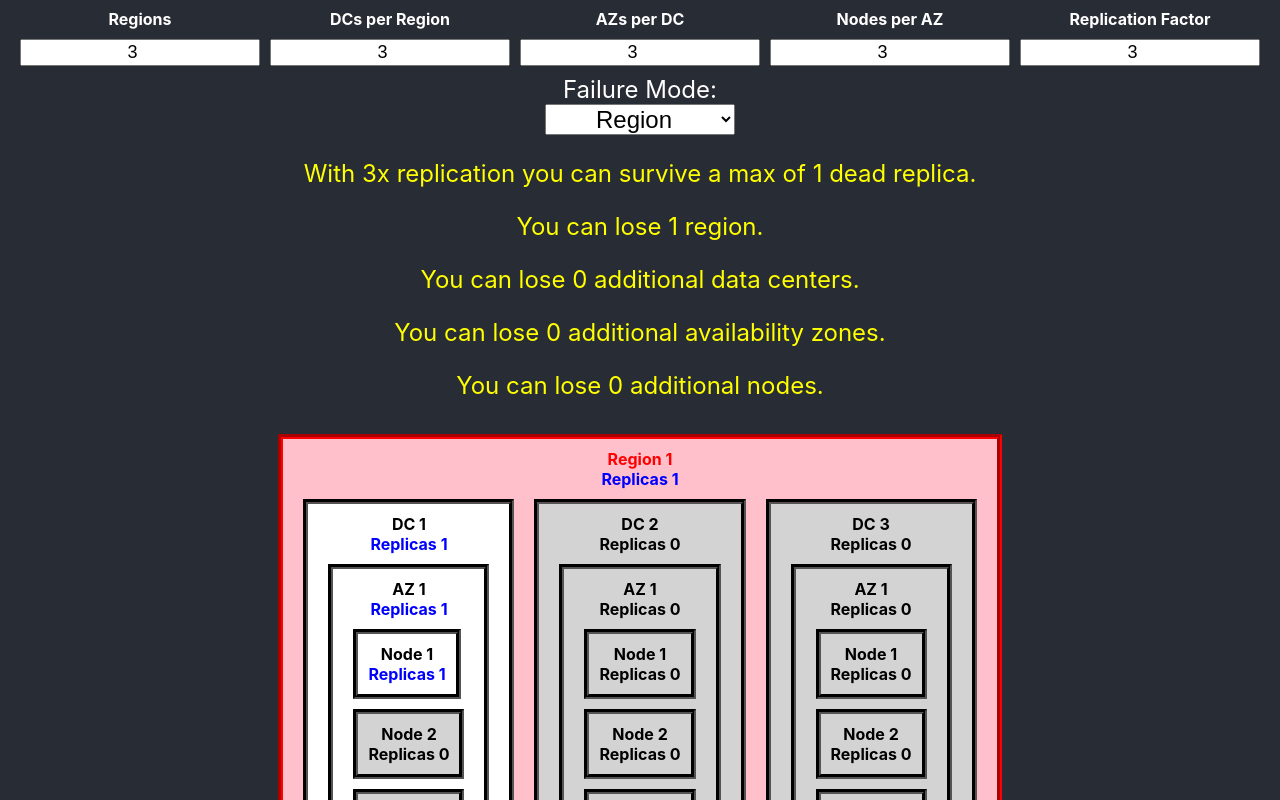
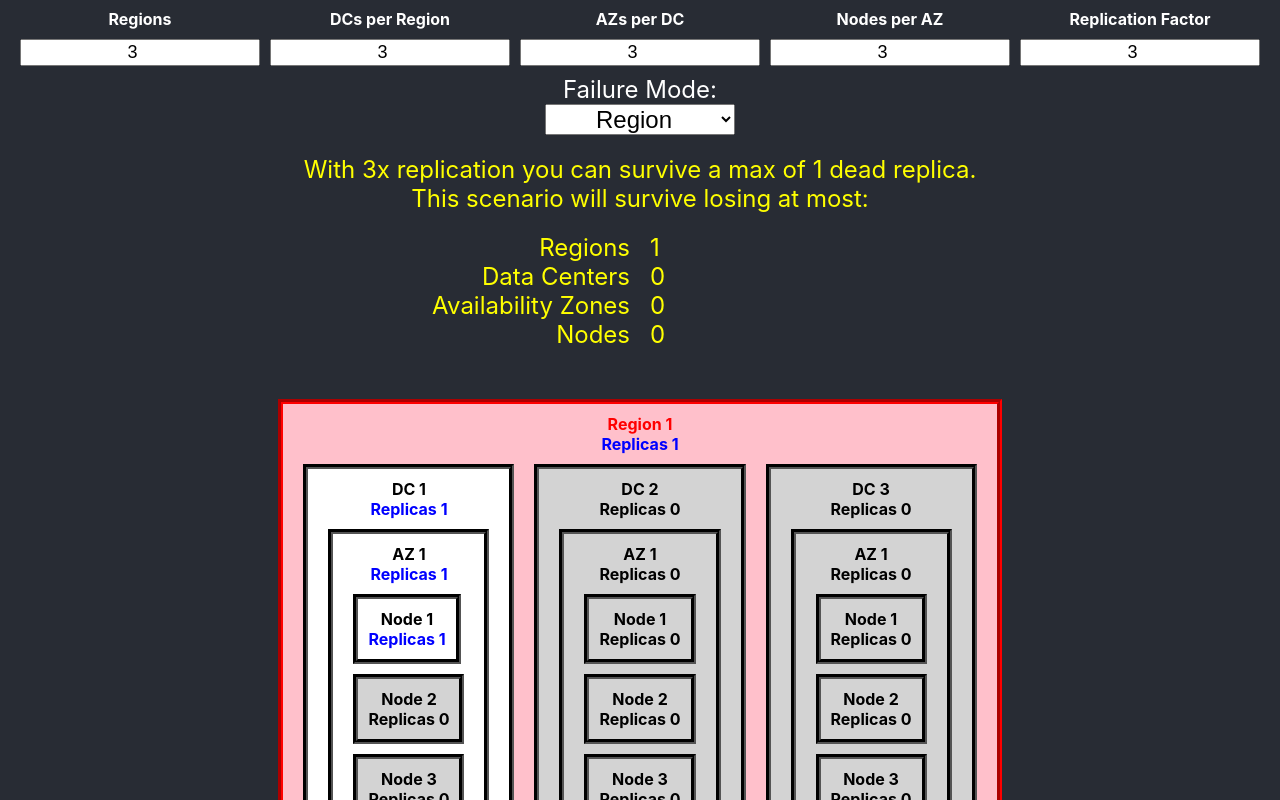
Before and after one commit to BramGruneir/survival, a React (Create React App) app: page / in a window 1280 px wide. Shown: the top 800 px of the page. Built offline with nearby package versions, Linux system fonts and the light colour scheme.

Commit message:
improve failure results

```diff
--- a/src/App.css
+++ b/src/App.css
@@ -117,4 +117,33 @@
 .FailureResults {
     font-size: x-large;
     color: yellow;
+    margin: 20px;
 }
+
+.FailureTable {
+    padding: 20px;
+}
+
+.FailureRow {
+    display: flex;
+    flex-direction: row;
+    flex-wrap: wrap;
+    width: 100%;
+}
+
+.FailureColumn {
+    display: flex;
+    flex-direction: column;
+    flex-basis: 100%;
+    flex: 1;
+    padding-left: 10px;
+    padding-right: 10px;
+}
+
+.FailureHeader {
+    text-align: right;
+}
+
+.FailureValue {
+    text-align: left;
+}
--- a/src/App.tsx
+++ b/src/App.tsx
@@ -533,41 +533,6 @@
       <Region {...r} />
     );
     let nodeCount = this.state.numberRegions * this.state.DCsPerRegion * this.state.AZsPerDC * this.state.NodesPerAZ;
-    let failureResults: Array<JSX.Element> = [];
-    if (this.state.failureMode > FailureMode.None) {
-      switch (this.state.failureMode) {
-        case (FailureMode.Region):
-          failureResults = [
-            <p key="r1">With {this.state.replicationFactor}x replication you can survive a max of {this.state.allowableDead} dead replica{this.state.allowableDead === 1 ? "" : "s"}.</p>,
-            <p key="r2">You can lose {this.state.failedRegions} region{this.state.failedRegions === 1 ? "" : "s"}.</p>,
-            <p key="r3">You can lose {this.state.failedDCs} additional data center{this.state.failedDCs === 1 ? "" : "s"}.</p>,
-            <p key="r4">You can lose {this.state.failedAZs} additional availability zone{this.state.failedAZs === 1 ? "" : "s"}.</p>,
-            <p key="r5">You can lose {this.state.failedNodes} additional node{this.state.failedNodes === 1 ? "" : "s"}.</p>,
-          ]
-          break;
-        case (FailureMode.DataCenter):
-          failureResults = [
-            <p key="d1">With {this.state.replicationFactor}x replication you can survive a max of {this.state.allowableDead} dead replica{this.state.allowableDead === 1 ? "" : "s"}.</p>,
-            <p key="d2">You can lose {this.state.failedDCs} data center{this.state.failedDCs === 1 ? "" : "s"}.</p>,
-            <p key="d3">You can lose {this.state.failedAZs} additional availability zone{this.state.failedAZs === 1 ? "" : "s"}.</p>,
-            <p key="d4">You can lose {this.state.failedNodes} additional node{this.state.failedNodes === 1 ? "" : "s"}.</p>,
-          ]
-          break;
-        case (FailureMode.AvailabilityZone):
-          failureResults = [
-            <p key="a1">With {this.state.replicationFactor}x replication you can survive a max of {this.state.allowableDead} dead replica{this.state.allowableDead === 1 ? "" : "s"}.</p>,
-            <p key="a2">You can lose {this.state.failedAZs} availability zone{this.state.failedAZs === 1 ? "" : "s"}.</p>,
-            <p key="a3">You can lose {this.state.failedNodes} additional node{this.state.failedNodes === 1 ? "" : "s"}.</p>,
-          ]
-          break;
-        case (FailureMode.Node):
-          failureResults = [
-            <p key="n1">With {this.state.replicationFactor}x replication you can survive a max of {this.state.allowableDead} dead replica{this.state.allowableDead === 1 ? "" : "s"}.</p>,
-            <p key="n2">You can lose {this.state.failedNodes} node{this.state.failedNodes === 1 ? "" : "s"}.</p>,
-          ]
-          break;
-      }
-    }
     return (
       <div>
         <div className="App-form">
@@ -584,21 +549,21 @@
               </thead>
               <tbody>
                 <tr>
-                  <th>
+                  <td>
                     <input className="App-input" type="number" value={this.state.numberRegions} onChange={this.handleNumberRegionsChange} />
-                  </th>
-                  <th>
+                  </td>
+                  <td>
                     <input className="App-input" name="DCsPerRegion" type="number" value={this.state.DCsPerRegion} onChange={this.handleDCsPerRegionChange} />
-                  </th>
-                  <th>
+                  </td>
+                  <td>
                     <input className="App-input" name="AZsPerDC" type="number" value={this.state.AZsPerDC} onChange={this.handleAZsPerDCChange} />
-                  </th>
-                  <th>
+                  </td>
+                  <td>
                     <input className="App-input" name="NodesPerAZ" type="number" value={this.state.NodesPerAZ} onChange={this.handleNodesPerAZChange} />
-                  </th>
-                  <th>
+                  </td>
+                  <td>
                     <input className="App-input" name="replicationFactor" type="number" value={this.state.replicationFactor} onChange={this.handleReplicationFactorChange} />
-                  </th>
+                  </td>
                 </tr>
               </tbody>
             </table>
@@ -615,16 +580,55 @@
           </form>
         </div>
         {
-          nodeCount < this.state.replicationFactor ?
-            <div className="Underreplicated">
-              The system is underreplicated: There are {nodeCount} nodes, but {this.state.replicationFactor} are needed.
-          </div> : []
+          nodeCount < this.state.replicationFactor && <div className="Underreplicated">
+            The system is underreplicated: There are {nodeCount} nodes, but {this.state.replicationFactor} are needed.
+            </div>
         }
         {
-          this.state.failureMode === FailureMode.None ? [] :
-            <div className="FailureResults">
-              {failureResults}
+          this.state.failureMode !== FailureMode.None && <div className="FailureResults">
+            <div>With {this.state.replicationFactor}x replication you can survive a max of {this.state.allowableDead} dead replica{this.state.allowableDead !== 1 && "s"}.</div>
+            <div>This scenario will survive losing at most:</div>
+            <div className="FailureTable">
+              {!!this.state.failedRegions &&
+                <div className="FailureRow">
+                  <div className="FailureColumn">
+                    <div className="FailureHeader">Regions</div>
+                  </div>
+                  <div className="FailureColumn">
+                    <div className="FailureValue">{this.state.failedRegions}</div>
+                  </div>
+                </div>
+              }
+              {!!(this.state.failedRegions || this.state.failedDCs) &&
+                <div className="FailureRow">
+                  <div className="FailureColumn">
+                    <div className="FailureHeader">Data Centers</div>
+                  </div>
+                  <div className="FailureColumn">
+                    <div className="FailureValue">{this.state.failedDCs}</div>
+                  </div>
+                </div>
+              }
+              {!!(this.state.failedRegions || this.state.failedDCs || this.state.failedAZs) &&
+                <div className="FailureRow">
+                  <div className="FailureColumn">
+                    <div className="FailureHeader">Availability Zones</div>
+                  </div>
+                  <div className="FailureColumn">
+                    <div className="FailureValue">{this.state.failedAZs}</div>
+                  </div>
+                </div>
+              }
+              <div className="FailureRow">
+                <div className="FailureColumn">
+                  <div className="FailureHeader">Nodes</div>
+                </div>
+                <div className="FailureColumn">
+                  <div className="FailureValue">{this.state.failedNodes}</div>
+                </div>
+              </div>
             </div>
+          </div>
         }
         <div className="App-container">
           {regions}
```
